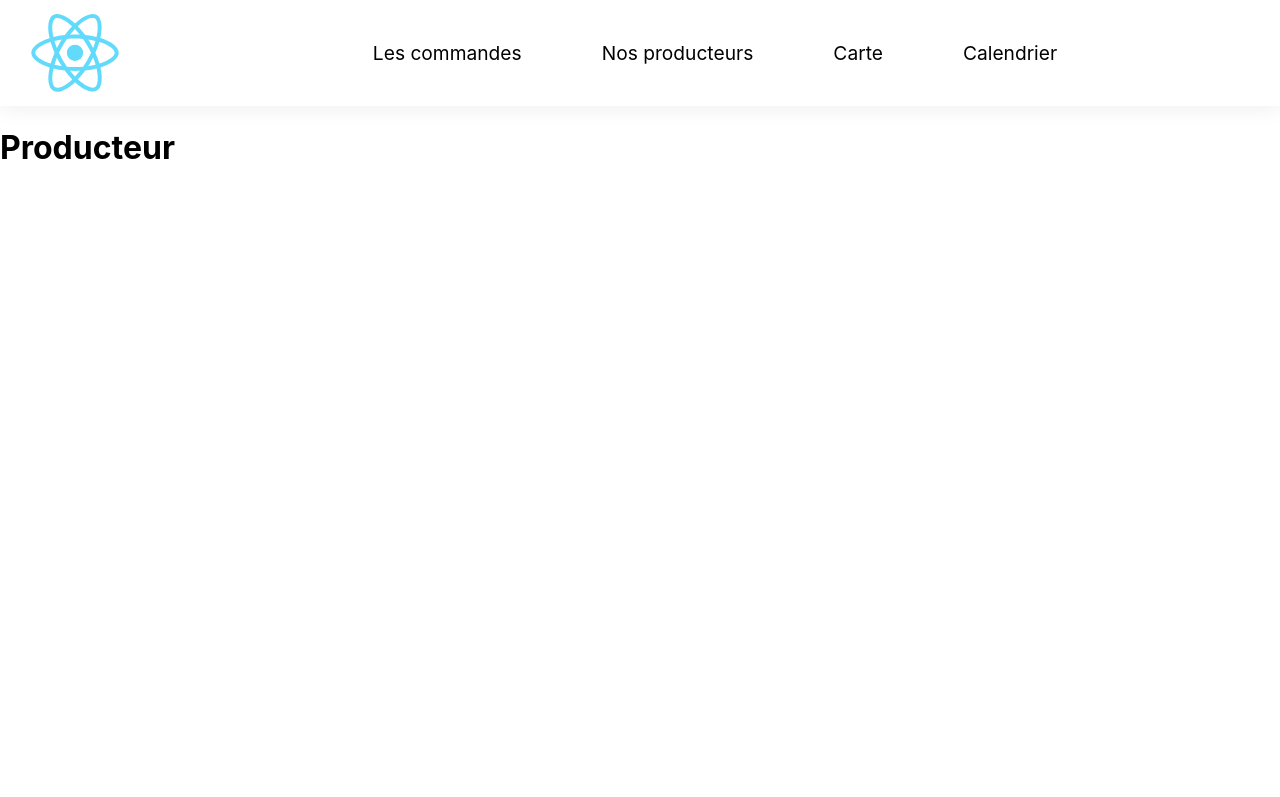
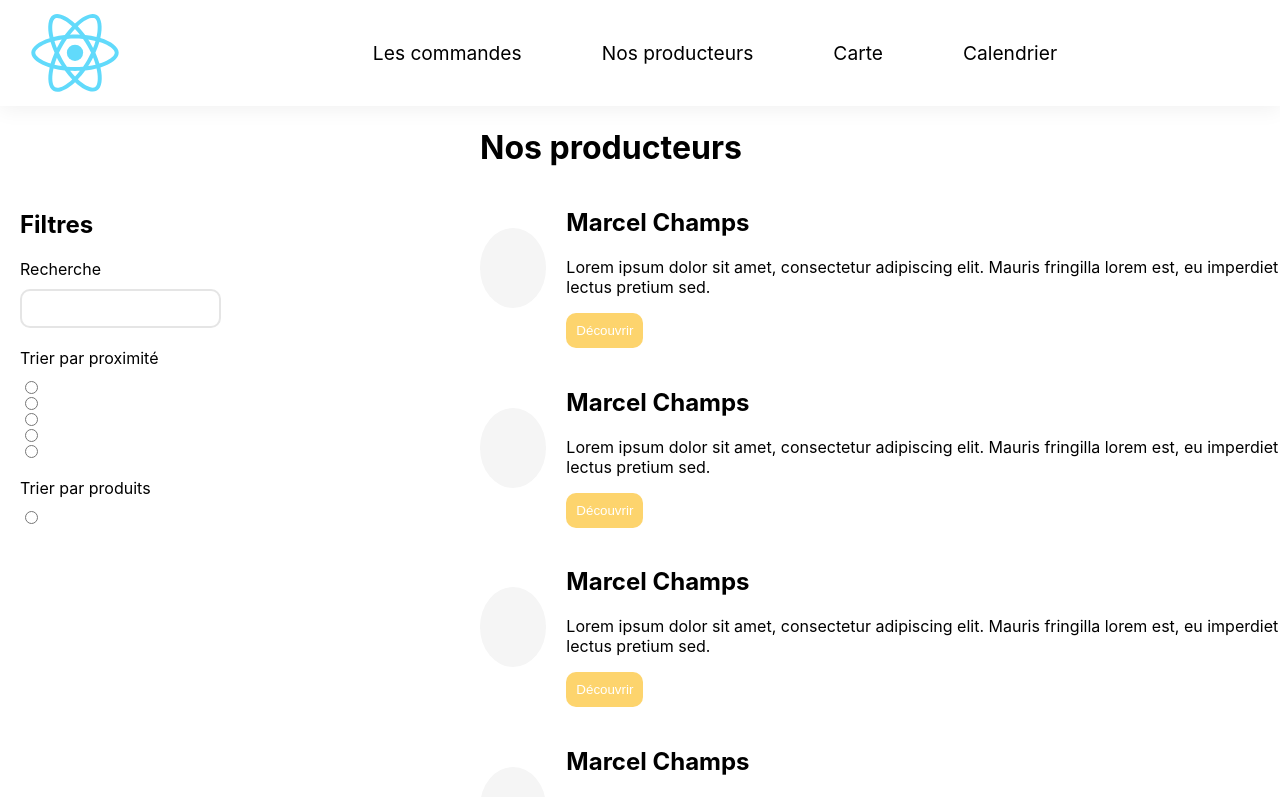
Before and after one commit to tgamiette/projet-fil-rouge, a React (Create React App) app in the folder app/front/: page /producteurs in a window 1280 px wide. Shown: the top 797 px of the page. Built offline with nearby package versions, Linux system fonts and the light colour scheme.

Commit message:
[page] producteurs start

```diff
--- a/app/front/src/Producteurs/producteur.js
+++ b/app/front/src/Producteurs/producteur.js
@@ -1,8 +1,61 @@
-import React from 'react';
+import React, {useState} from 'react';
 import './style/producteur.css';
 
 export default function Producteur(){
+
+  const [search , setSearch] = useState("");
+
+  const users = ["user1", "user2", "user3", "user4", "user5", "user5", "user5"];
+
+  const handleSearch = (event) => {
+    setSearch(event);
+  }
+
   return(
-    <h1>Producteur</h1>
+    <>
+      <div className="c-producteurs">
+        <div className="c-filter">
+          <h2>Filtres</h2>
+          <div className="c-filter_input search">
+            <label>Recherche</label>
+            <input type="search" name="search" value={search} onChange={(e) => handleSearch(e.target.value)}/>
+          </div>
+          <div className="c-filter_input">
+            <label>Trier par proximité</label>
+            <input type="radio" name="kilometer" value="5"  placeholder=""/>
+            <input type="radio" name="kilometer" value="10" />
+            <input type="radio" name="kilometer" value="20" />
+            <input type="radio" name="kilometer" value="40" />
+            <input type="radio" name="kilometer" value="50" />
+          </div>
+          <div className="c-filter_input">
+            <label>Trier par produits</label>
+            <input type="radio" name="" value="" />
+          </div>
+        </div>
+
+        <div className="c-producteur_div">
+          <h1>Nos producteurs</h1>
+          {
+            users.map((item) => {
+              return(
+                <>
+                  <div className="c-card_producteur">
+                    <span className="c-producteur_img">
+                      <img src="" alt="" />
+                    </span>
+                    <div className="c-producteur_infos">
+                      <h2>Marcel Champs</h2>
+                      <p>Lorem ipsum dolor sit amet, consectetur adipiscing elit. Mauris fringilla lorem est, eu imperdiet lectus pretium sed.</p>
+                      <button type="button" className="c-btn">Découvrir</button>
+                    </div>
+                  </div>
+                </>
+              )
+            })
+          }
+        </div>
+      </div>
+    </>
   )
 }
--- a/app/front/src/Producteurs/style/producteur.css
+++ b/app/front/src/Producteurs/style/producteur.css
@@ -0,0 +1,60 @@
+.c-producteurs{
+  display: flex;
+  flex-direction: row;
+  justify-content: flex-start;
+  align-items: center;
+}
+
+.c-filter{
+  position: absolute;
+  left: 0;
+  top: 0;
+  padding: 20px;
+  width: 25rem;
+  margin-top: 170px;
+}
+
+
+.c-producteur_div{
+  margin-left: 30rem;
+  width: 100%;
+}
+
+
+/* FILTER */
+.c-filter_input{
+  display: flex;
+  flex-direction: column;
+  justify-content: space-around;
+  align-items: flex-start;
+  margin: 20px 0;
+}
+
+label{margin-bottom: 10px;}
+
+input[type="search"], input[type="text"]{
+  padding: 10px;
+  border-radius: 10px;
+  border: 2px solid #e5e5e5;
+}
+
+
+/* CARD */
+.c-card_producteur{
+  display: flex;
+  flex-direction: row;
+  justify-content: flex-start;
+  align-items: center;
+  margin-bottom: 20px;
+}
+
+.c-producteur_img{
+  border-radius: 100%;
+  width: 80px;
+  height: 80px;
+  background: #f5f5f5;
+}
+
+.c-producteur_infos{
+  margin-left: 20px;
+}
--- a/app/front/src/index.css
+++ b/app/front/src/index.css
@@ -15,4 +15,20 @@ code {
 
 :root {
   --primary-text-black: #000000;
+  --primary-text-white: #FFFFFF;
+  --primary-text-yellow: #FDD46D;
 }
+
+#root{
+  height: 100vh;
+}
+
+
+.c-btn{
+  padding: 10px;
+  border: none;
+  border-radius: 10px;
+  background: var(--primary-text-yellow);
+  color:var(--primary-text-white);
+  cursor: pointer;
+}
```
